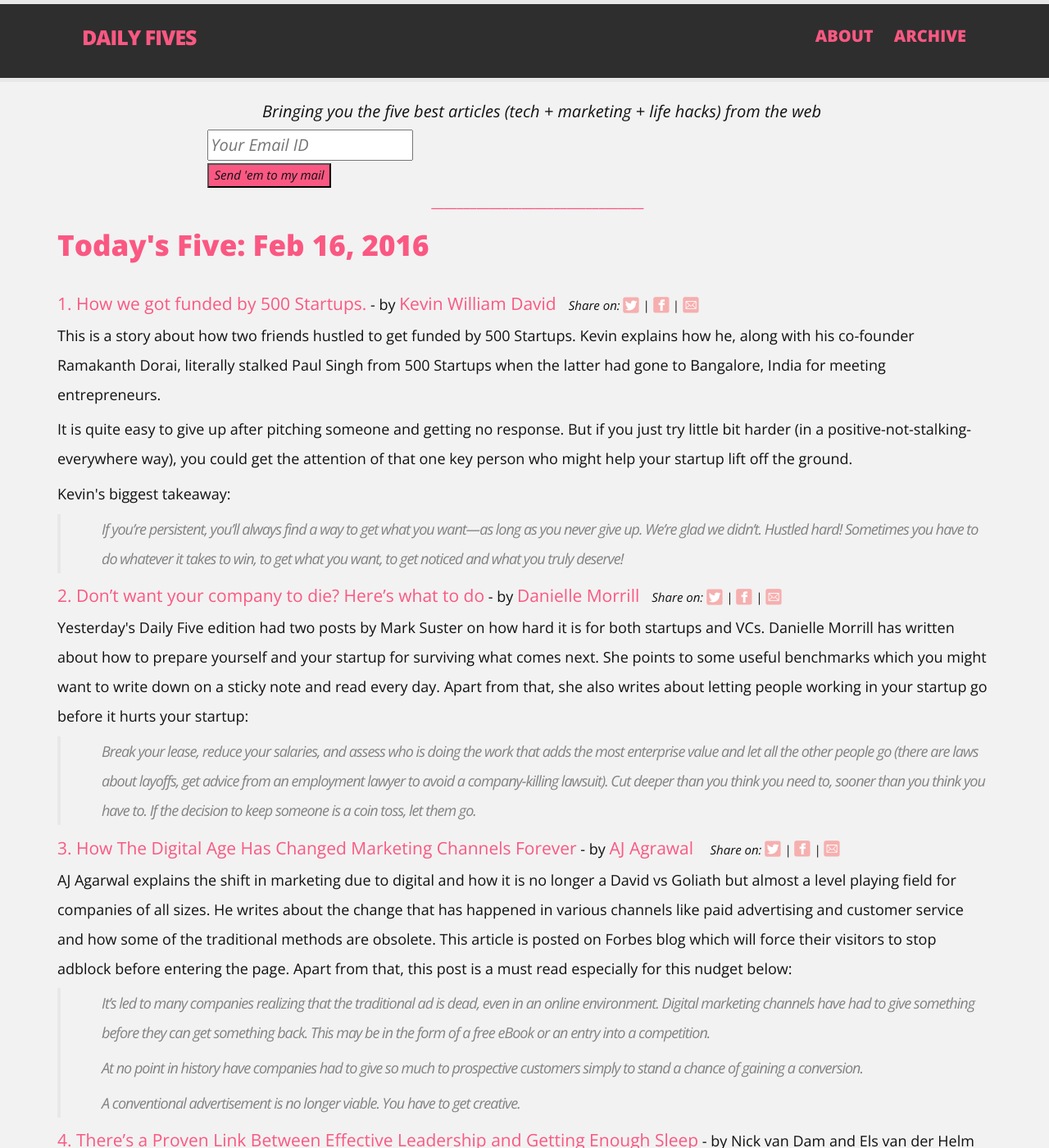
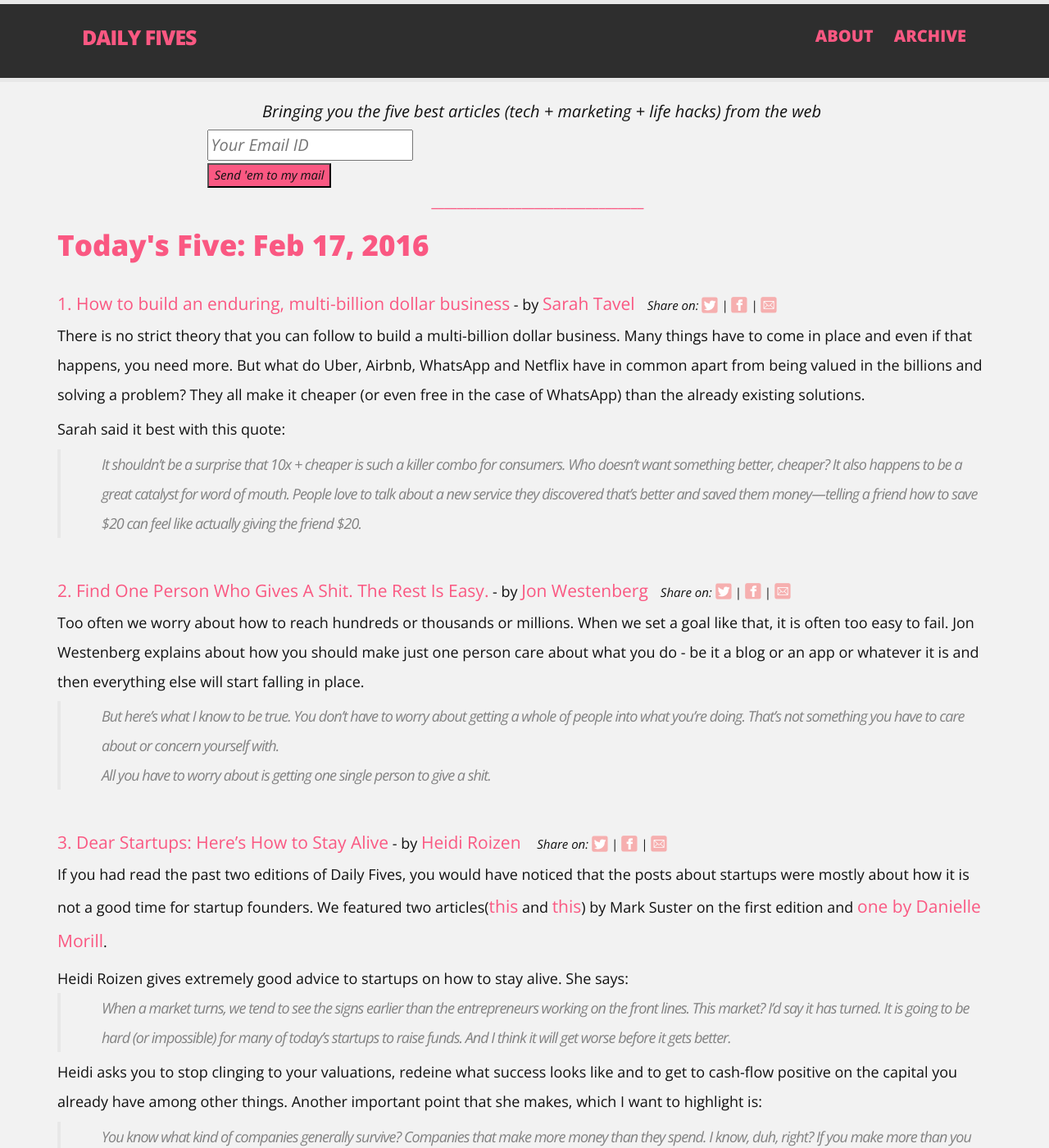
Before and after one commit to DailyFives/DailyFives.github.io, a Jekyll site: the page built from index.html, in a window 1280 px wide and 1400 px high. Shown: the whole window at 82% size. Built offline with Jekyll 4.4.1, drawn with Linux system fonts in a browser that asks for light colours; comment, search, counter and statistics services are not loaded; some of the changed text lies outside the part shown.

Commit message:
New post

```diff
--- a/_posts/2016-02-16-2.html
+++ b/_posts/2016-02-16-2.html
@@ -45,7 +45,7 @@ A conventional advertisement is no longer viable. You have to get creative.
 </p>
 </blockquote>
 
-<a href="https://hbr.org/2016/02/theres-a-proven-link-between-effective-leadership-and-getting-enough-sleep">4. There’s a Proven Link Between Effective Leadership and Getting Enough Sleep</a> - by <a href="https://www.twitter.com/dhh"></a> Nick van Dam and Els van der Helm
+<a href="https://hbr.org/2016/02/theres-a-proven-link-between-effective-leadership-and-getting-enough-sleep">4. There’s a Proven Link Between Effective Leadership and Getting Enough Sleep</a> - by Nick van Dam and Els van der Helm
 <span class="share">Share on: <a onclick="javascript:shareIt('There\’s a Proven Link Between Effective Leadership and Getting Enough Sleep', 'https://hbr.org/2016/02/theres-a-proven-link-between-effective-leadership-and-getting-enough-sleep', 'twitter')"><img src="../images/twitter.png" class="social-image"></img></a> |
  <a onclick="javascript:shareIt('There\’s a Proven Link Between Effective Leadership and Getting Enough Sleep', 'https://hbr.org/2016/02/theres-a-proven-link-between-effective-leadership-and-getting-enough-sleep', 'facebook')"><img src="../images/facebook.png" class="social-image"></img></a> |
  <a onclick="javascript:shareIt('There\’s a Proven Link Between Effective Leadership and Getting Enough Sleep', 'https://hbr.org/2016/02/theres-a-proven-link-between-effective-leadership-and-getting-enough-sleep', 'email')"><img src="../images/email.png" class="social-image"></img></a></span>
--- /dev/null
+++ b/_posts/2016-02-17-3.html
@@ -0,0 +1,78 @@
+---
+layout: post
+title: "Today's Five: Feb 17, 2016"
+date: 2016-02-17 23:00:00 +0530
+categories: dailyfives
+published: true
+---
+
+<a href="https://medium.com/greylock-perspectives/how-to-build-an-enduring-multi-billion-dollar-business-hint-create-a-10x-product-recast-3527df2b8fcb">1. How to build an enduring, multi-billion dollar business</a> - by <a href="https://www.twitter.com/SarahTavel">Sarah Tavel</a><span class="share">Share on: <a onclick="javascript:shareIt('How to build an enduring, multi-billion dollar business - by @SarahTavel', 'https://medium.com/greylock-perspectives/how-to-build-an-enduring-multi-billion-dollar-business-hint-create-a-10x-product-recast-3527df2b8fcb', 'twitter')"><img src="../images/twitter.png" class="social-image"></img></a> |
+ <a onclick="javascript:shareIt('How to build an enduring, multi-billion dollar business', 'https://medium.com/greylock-perspectives/how-to-build-an-enduring-multi-billion-dollar-business-hint-create-a-10x-product-recast-3527df2b8fcb', 'facebook')"><img src="../images/facebook.png" class="social-image"></img></a> |
+ <a onclick="javascript:shareIt('How to build an enduring, multi-billion dollar business', 'https://medium.com/greylock-perspectives/how-to-build-an-enduring-multi-billion-dollar-business-hint-create-a-10x-product-recast-3527df2b8fcb', 'email')"><img src="../images/email.png" class="social-image"></img></a></span>
+
+<p>There is no strict theory that you can follow to build a multi-billion dollar business. Many things have to come in place and even if that happens, you need more. But what do Uber, Airbnb, WhatsApp and Netflix have in common apart from being valued in the billions and solving a problem? They all make it cheaper (or even free in the case of WhatsApp) than the already existing solutions.</p>
+
+<p>Sarah said it best with this quote:</p>
+<blockquote>It shouldn’t be a surprise that 10x + cheaper is such a killer combo for consumers. Who doesn’t want something better, cheaper? It also happens to be a great catalyst for word of mouth. People love to talk about a new service they discovered that’s better and saved them money — telling a friend how to save $20 can feel like actually giving the friend $20.</blockquote>
+<br \>
+<a href="https://medium.com/life-learning/if-you-can-make-one-person-give-a-shit-you-re-winning-fb6fd5df3bde#.mkrqh9shd">2. Find One Person Who Gives A Shit. The Rest Is Easy.</a> - by <a href="https://www.twitter.com/Jonwestenberg">Jon Westenberg</a><span class="share">Share on: <a onclick="javascript:shareIt('Find One Person Who Gives A Shit. The Rest Is Easy. - by @Jonwestenberg', 'https://medium.com/life-learning/if-you-can-make-one-person-give-a-shit-you-re-winning-fb6fd5df3bde#.mkrqh9shd', 'twitter')"><img src="../images/twitter.png" class="social-image"></img></a> |
+ <a onclick="javascript:shareIt('Find One Person Who Gives A Shit. The Rest Is Easy.', 'https://medium.com/life-learning/if-you-can-make-one-person-give-a-shit-you-re-winning-fb6fd5df3bde#.mkrqh9shd', 'facebook')"><img src="../images/facebook.png" class="social-image"></img></a> |
+ <a onclick="javascript:shareIt('Find One Person Who Gives A Shit. The Rest Is Easy.', 'https://medium.com/life-learning/if-you-can-make-one-person-give-a-shit-you-re-winning-fb6fd5df3bde#.mkrqh9shd', 'email')"><img src="../images/email.png" class="social-image"></img></a></span>
+
+<p>Too often we worry about how to reach hundreds or thousands or millions. When we set a goal like that, it is often too easy to fail. Jon Westenberg explains about how you should make just one person care about what you do - be it a blog or an app or whatever it is and then everything else will start falling in place.</p>
+
+<blockquote>But here’s what I know to be true. You don’t have to worry about getting a whole of people into what you’re doing. That’s not something you have to care about or concern yourself with.
+	<br \>
+	All you have to worry about is getting one single person to give a shit.
+</blockquote>
+<br \>
+<a href="http://heidiroizen.tumblr.com/post/139377970205/dear-startups-heres-how-to-stay-alive">3. Dear Startups:  Here’s How to Stay Alive</a> - by <a href="https://www.twitter.com/HeidiRoizen">Heidi Roizen</a>
+<span class="share">Share on: <a onclick="javascript:shareIt('Dear Startups:  Here\’s How to Stay Alive - by @HeidiRoizen', 'http://heidiroizen.tumblr.com/post/139377970205/dear-startups-heres-how-to-stay-alive', 'twitter')"><img src="../images/twitter.png" class="social-image"></img></a> |
+ <a onclick="javascript:shareIt('Dear Startups:  Here\’s How to Stay Alive', 'http://heidiroizen.tumblr.com/post/139377970205/dear-startups-heres-how-to-stay-alive', 'facebook')"><img src="../images/facebook.png" class="social-image"></img></a> |
+ <a onclick="javascript:shareIt('Dear Startups:  Here\’s How to Stay Alive', 'http://heidiroizen.tumblr.com/post/139377970205/dear-startups-heres-how-to-stay-alive', 'email')"><img src="../images/email.png" class="social-image"></img></a></span>
+
+<p>
+If you had read the past two editions of Daily Fives, you would have noticed that the posts about startups were mostly about how it is not a good time for startup founders. We featured two articles(<a href="http://www.bothsidesofthetable.com/2016/02/14/what-most-people-dont-understand-about-how-startup-companies-are-valued/">this</a> and <a href="http://www.bothsidesofthetable.com/2016/02/15/so-what-is-the-right-level-of-burn-rate-for-a-startup-these-days/">this</a>) by Mark Suster on the first edition and <a href="https://mattermark.com/how-to-not-die/">one by Danielle Morill</a>.
+</p>
+Heidi Roizen gives extremely good advice to startups on how to stay alive. She says:
+<blockquote>
+	When a market turns, we tend to see the signs earlier than the entrepreneurs working on the front lines.
+This market?  I’d say it has turned.
+It is going to be hard (or impossible) for many of today’s startups to raise funds.  And I think it will get worse before it gets better.
+</blockquote>
+<p>
+Heidi asks you to stop clinging to your valuations, redeine what success looks like and to get to cash-flow positive on the capital you already have among other things. Another important point that she makes, which I want to highlight is:
+</p>
+<blockquote>
+You know what kind of companies generally survive?  Companies that make more money than they spend.  I know, duh, right?  If you make more than you spend, you get to stay alive for a long time.  If you don’t, you have to get money from someone else to keep going.  And, as I just said, that’s going to be way harder now.  I’m embarrassed writing this because it is so flipping simple, yet it is amazing to me how many entrepreneurs are still talking about their plans to the next round.
+</blockquote>
+<br \>
+<a href="https://medium.com/swlh/when-one-upvote-is-worth-a-thousand-visitors-3e8ed27bcd3e#.l4jxxea74">4. When one upvote is worth a thousand visitors</a> - by <a href="https://www.twitter.com/meseali">Ali Mese </a>
+<span class="share">Share on: <a onclick="javascript:shareIt('When one upvote is worth a thousand visitors - by @meseali', 'https://medium.com/swlh/when-one-upvote-is-worth-a-thousand-visitors-3e8ed27bcd3e#.l4jxxea74', 'twitter')"><img src="../images/twitter.png" class="social-image"></img></a> |
+ <a onclick="javascript:shareIt('When one upvote is worth a thousand visitors', 'https://medium.com/swlh/when-one-upvote-is-worth-a-thousand-visitors-3e8ed27bcd3e#.l4jxxea74', 'facebook')"><img src="../images/facebook.png" class="social-image"></img></a> |
+ <a onclick="javascript:shareIt('When one upvote is worth a thousand visitors', 'https://medium.com/swlh/when-one-upvote-is-worth-a-thousand-visitors-3e8ed27bcd3e#.l4jxxea74', 'email')"><img src="../images/email.png" class="social-image"></img></a></span>
+
+<p>
+Ali Mese writes about the power of centralized networks (like Medium, Hacker News, Dribble) and how even a single upvote on these centralized networks can get huge number of visitors for your work.
+</p>
+<p>
+	He explains:
+	<blockquote>
+		Today, instead of visiting our loosely connected individual website, an increasing number of people look for answers on Quora, pictures on Instagram, videos on YouTube, slides on Slideshare, or articles on Medium.
+		<br \>
+		Thousands of design passionates meet on Designer News, inbound marketers on Inbound.org, tech geeks on Hacker News, product people on Product Hunt, or growth marketers on Growth Hackers. And the endless list goes on, to Reddit and all the others.
+	</blockquote>
+</p>
+<p>
+	Ali tells you how your work (blog/startup/app) could first be submitted to one place and then, if it's good, reach people and places your individual, loosely connected island never could (in his words). He also tells you how you can achieve this even if you don't have friends to help you at this moment.
+	</p>
+<br \>
+<a href="http://zenhabits.net/lover/">5. How to Become the World’s Greatest Lover</a> - by <a href="https://www.twitter.com/zen_habits">Leo Babauta</a><span class="share">Share on: <a onclick="javascript:shareIt('How to Become the World\’s Greatest Lover by @zen_habits', 'http://zenhabits.net/lover/', 'twitter')"><img src="../images/twitter.png" class="social-image"></img></a> | <a onclick="javascript:shareIt('How to Become the World\’s Greatest Lover', 'http://zenhabits.net/lover/', 'facebook')"><img src="../images/facebook.png" class="social-image"></img></a> | <a onclick="javascript:shareIt('How to Become the World\’s Greatest Lover', 'http://zenhabits.net/lover/', 'email')"><img src="../images/email.png" class="social-image"></img></a></span>
+<p>
+If you're not already subscribed to Leo Babauta's blog, you are missing out on solid advice. In this post, Leo tells you how you can start loving everyone and everything.
+</p>
+<blockquote>
+	You don’t discriminate between the aesthetically beautiful or the squalid, the dirty, the flawed. You don’t require near perfection for your love, nor do you need people to act the way you want them to for them to receive your love.
+</blockquote>
+<br \>
+Leo gives you practical tips which you can start following right away to become what he calls "The World's Greatest Lover".
```
